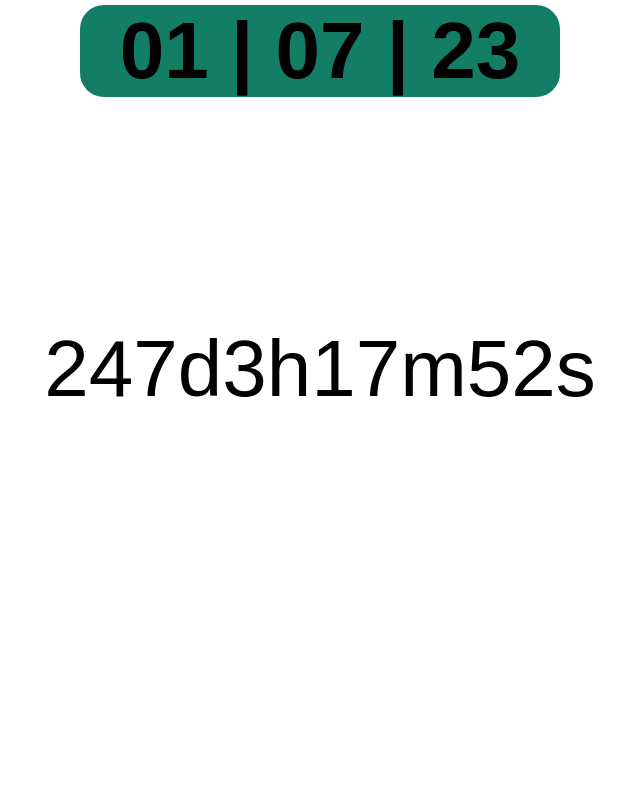
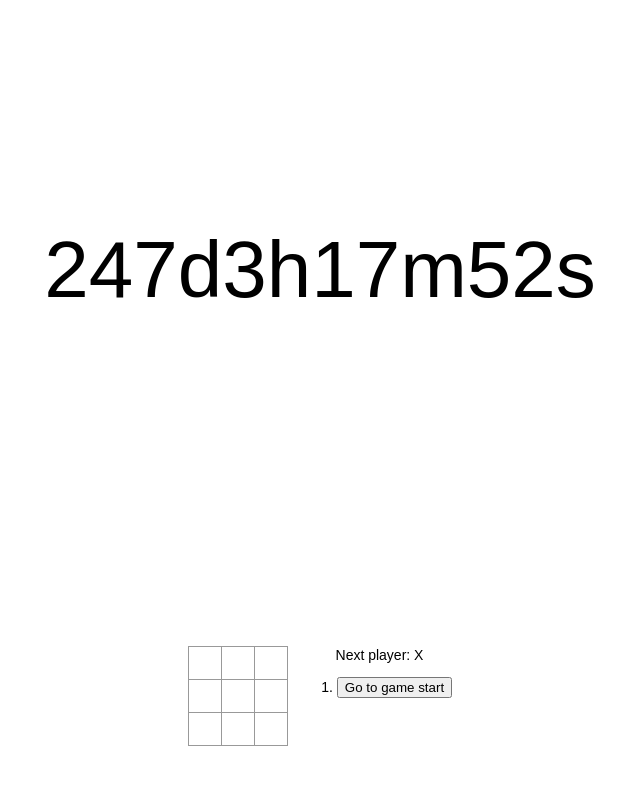
Before and after one commit to filipvnencak/Wedding---React, a React (Create React App) app: page / in a window 1280 px wide. Shown: the part 885-1670 px from the top of the page, without its empty margins (320-960 px from the left). Before the commit the page ends 1420 px from the top, so only its background shows below. Built offline with nearby package versions, Linux system fonts and the light colour scheme.

Commit message:
Do staff

```diff
--- a/src/App.jsx
+++ b/src/App.jsx
@@ -1,7 +1,7 @@
 import "./App.css";
 import loveImage from "./assets/svgs/undraw_love_is_in_the_air_re_lp58.svg";
 import UseCountdown from "./CountDown";
-import Game from "./seat";
+import Game from "./game";
 export default function App() {
   return (
     <div className="App">
@@ -10,13 +10,15 @@ export default function App() {
           Radka& <br />
           Filip
         </h1>
-        <Game />
         <img src={loveImage} alt="love" />
       </section>
       <section>
         <h2 id="date">01 | 07 | 23</h2>
         <UseCountdown />
       </section>
+      <section>
+        <Game />
+      </section>
     </div>
   );
 }
```
Also changed, not shown: src/game.jsx (renamed from src/seat.jsx).
